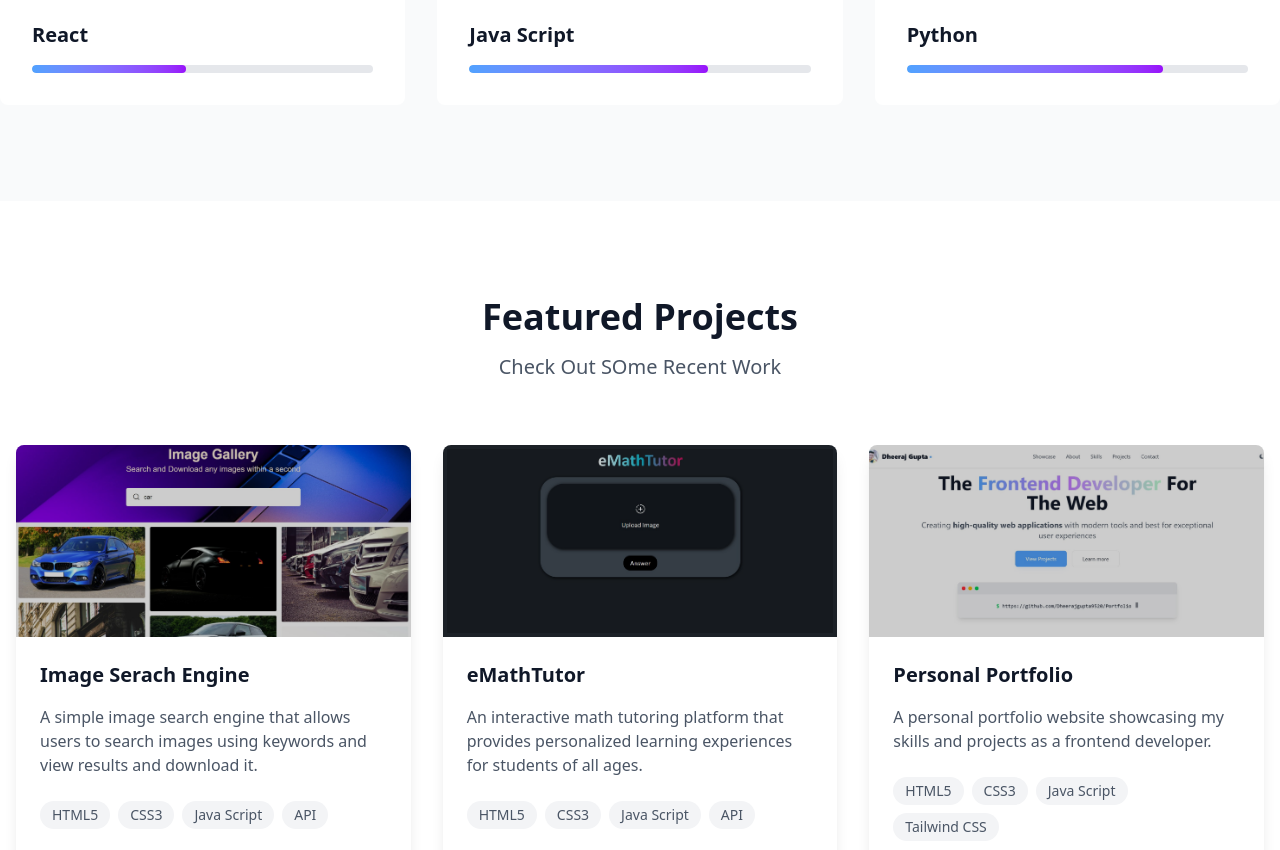
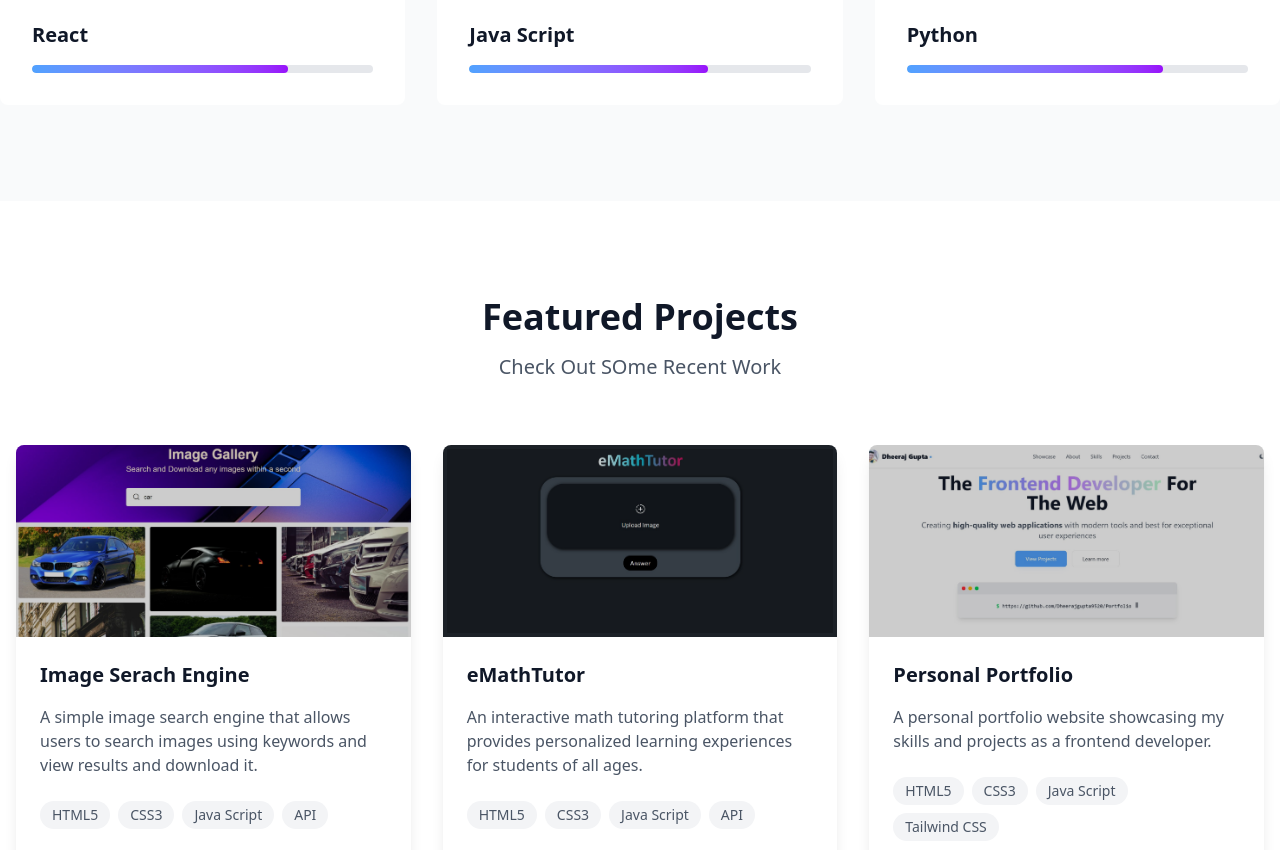
Before and after one commit to Dheerajgupta9520/Portfolio, a website: page index.html in a window 1280 px wide. Shown: the part 2625-3475 px from the top of the page. Drawn offline with Linux system fonts and the light colour scheme.

Commit message:
React bar

```diff
--- a/index.html
+++ b/index.html
@@ -293,7 +293,7 @@
                 </div>
                 <h3 class="text-xl font-bold mb-4">React</h3>
                 <div class="w-full h-2 bg-gray-200 dark:bg-gray-800 rounded-full overflow-hidden">
-                    <div class="w-[45%] h-full bg-gradient-to-r from-blue-400 to-purple-600 rounded-full"></div>
+                    <div class="w-[75%] h-full bg-gradient-to-r from-blue-400 to-purple-600 rounded-full"></div>
                 </div>
             </div>
             <!-- Skill Card 5 -->
```
